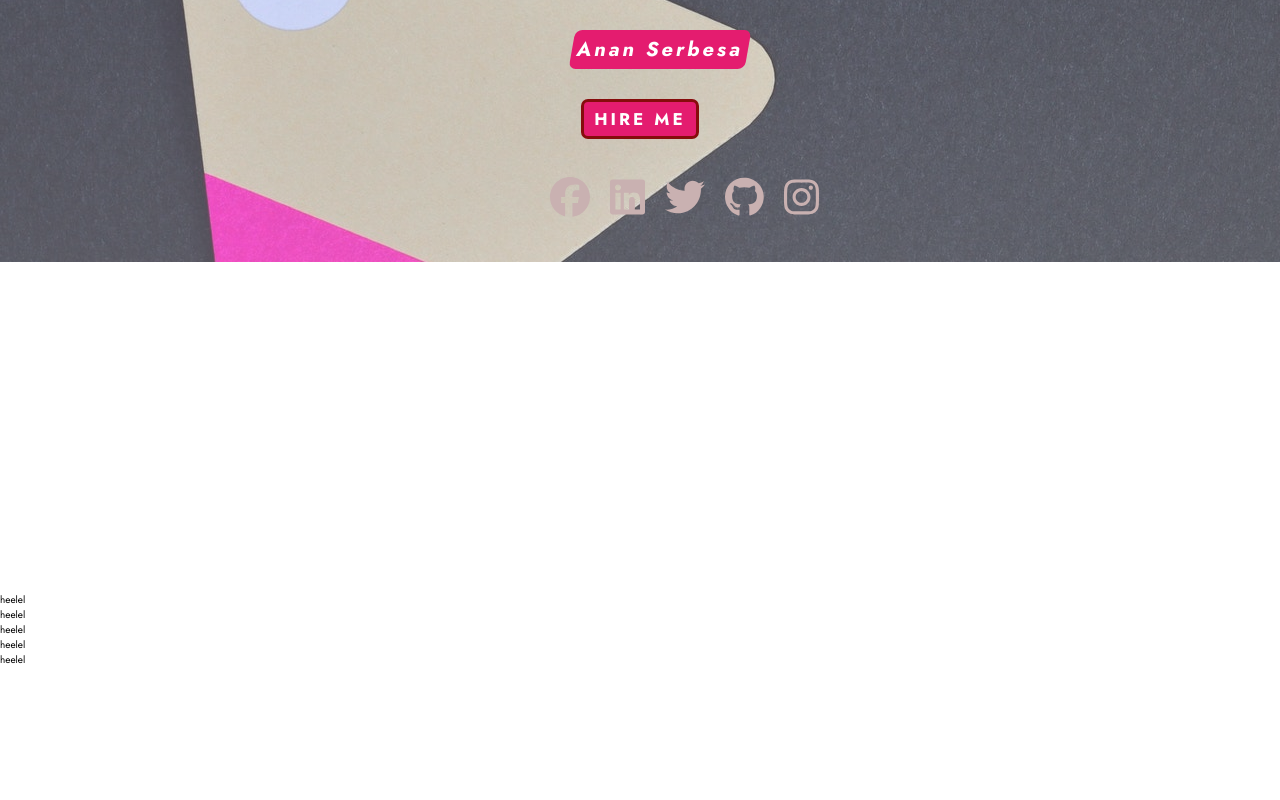
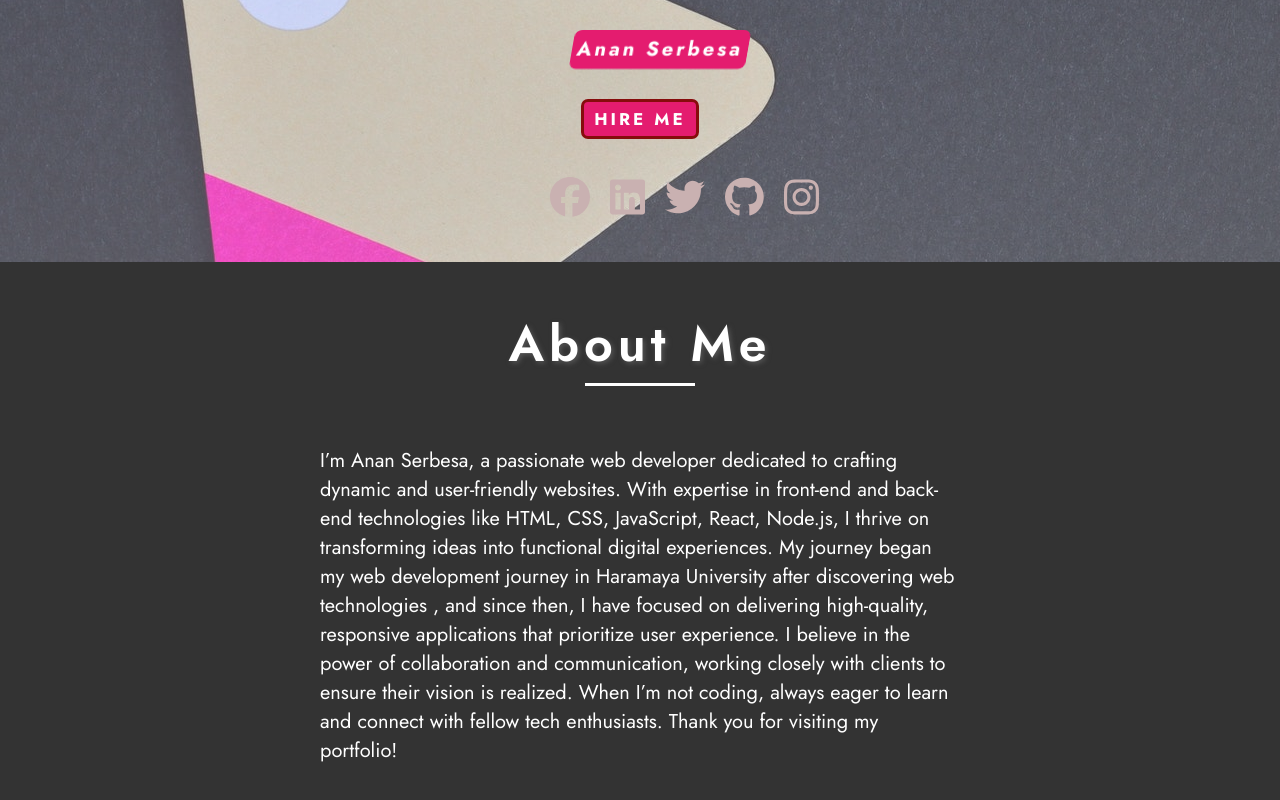
Before and after one commit to AnanSer/Portfolio, a React (Create React App) app: page / in a window 1280 px wide. Shown: the part 538-1338 px from the top of the page. Before the commit the page ends 1205 px from the top, so only its background shows below. Built offline with nearby package versions, Linux system fonts and the light colour scheme; a web font is replaced by a local one.

Commit message:
added About and style componen

```diff
--- a/src/components/Wrapper.js
+++ b/src/components/Wrapper.js
@@ -3,38 +3,14 @@ import HomePage from "../pages/HomePage/HomePage";
 
 import classes from "./Wrapper.module.css";
 import NavBar from "./NavBar/NavBar";
+import About from "../pages/About/About";
+
 const Wrapper = () => {
   return (
     <div className={classes.all}>
       <NavBar />
       <HomePage />
-      <br />
-      <br />
-      <br />
-      <br />
-      <br />
-      <br />
-      <br />
-      <br />
-      <br />
-      <br />
-      <br />
-      <br />
-      <br />
-      <br />
-      <br />
-      <br />
-      <br />
-      <br />
-      <br />
-      <br />
-      <br />
-      <br />
-      <p>heelel</p>
-      <p>heelel</p>
-      <p>heelel</p>
-      <p>heelel</p>
-      <p>heelel</p>
+      <About />
     </div>
   );
 };
--- /dev/null
+++ b/src/pages/About/About.js
@@ -0,0 +1,28 @@
+import React from "react";
+import classes from "./About.module.css";
+import images from "../../images/me.jpg";
+
+const About = () => {
+  return (
+    <section className={classes.section}>
+      <h2 className={classes.aboutTitle}>about me</h2>
+      <div className={classes.underline}></div>
+
+      <p>
+        I’m Anan Serbesa, a passionate web developer dedicated to crafting
+        dynamic and user-friendly websites. With expertise in front-end and
+        back-end technologies like HTML, CSS, JavaScript, React, Node.js, I
+        thrive on transforming ideas into functional digital experiences. My
+        journey began my web development journey in Haramaya University after
+        discovering web technologies , and since then, I have focused on
+        delivering high-quality, responsive applications that prioritize user
+        experience. I believe in the power of collaboration and communication,
+        working closely with clients to ensure their vision is realized. When
+        I’m not coding, always eager to learn and connect with fellow tech
+        enthusiasts. Thank you for visiting my portfolio!
+      </p>
+    </section>
+  );
+};
+
+export default About;
--- /dev/null
+++ b/src/pages/About/About.module.css
@@ -0,0 +1,35 @@
+.section {
+  width: 100%;
+  height: 100vh;
+  background-color: #333;
+}
+
+.aboutTitle {
+  font-size: 5rem;
+  font-weight: 600;
+  color: #fff;
+  text-transform: capitalize;
+  letter-spacing: 0.5rem;
+  padding-top: 4.5rem;
+  border-bottom: 0.3rem solid #333;
+  text-shadow: 0.2rem 0.2rem 0.5rem #555;
+  display: flex;
+  align-items: center;
+  justify-content: center;
+}
+
+.underline {
+  width: 11rem;
+  height: 0.25rem;
+  margin-bottom: 6rem;
+  background: #ffffff;
+  margin-left: auto;
+  margin-right: auto;
+}
+
+.section p {
+  width: 50%;
+  margin: 2rem auto;
+  color: #fff;
+  font-size: 2rem;
+}
```
Also changed, not shown: src/pages/Services/Services.js (added, +61 -0 lines), src/pages/Services/Services.module.css (added).
